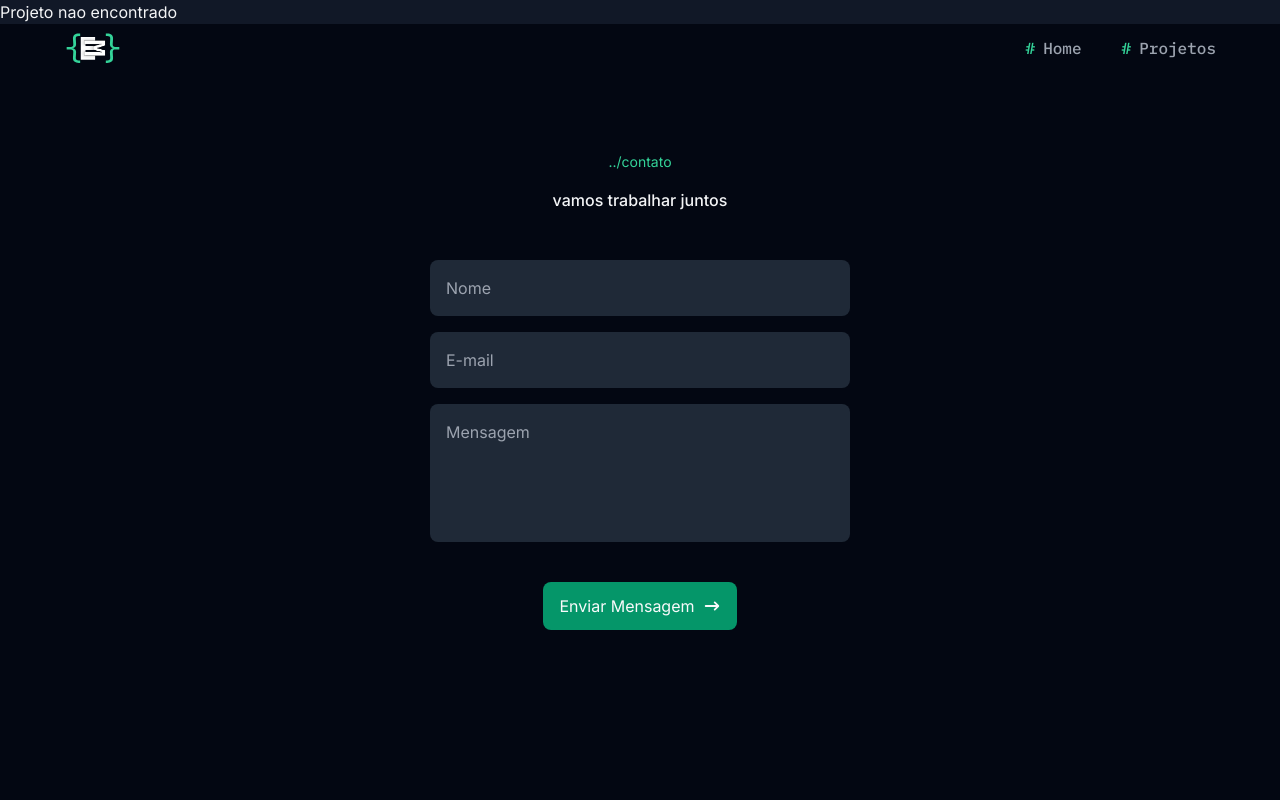
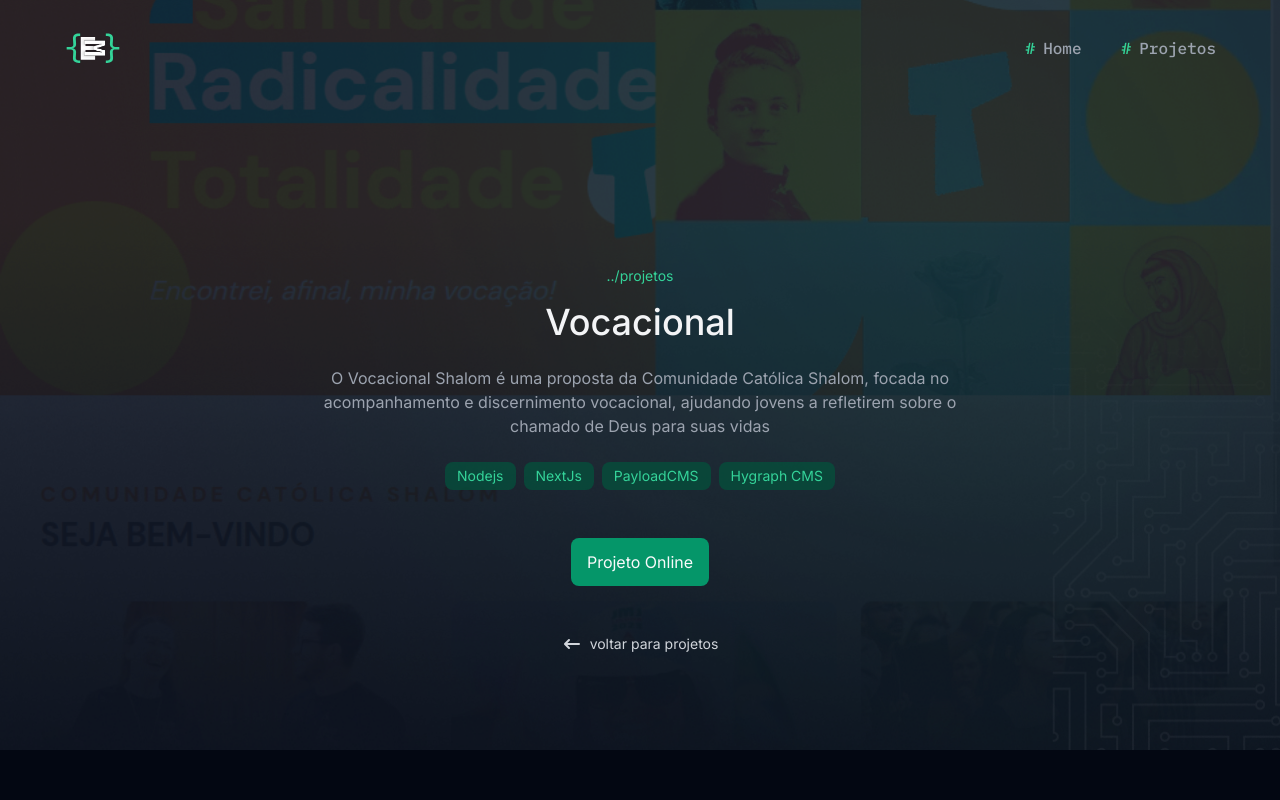
Before and after one commit to emanuellimamaia/portifolio, a Next.js app: page /projects/Vocacional in a window 1280 px wide. Shown: the top 800 px of the page. Built offline with nearby package versions, Linux system fonts and the light colour scheme.

Commit message:
feat: new project vocation

```diff
--- a/app/componets/pages/projects/project/project-details/index.tsx
+++ b/app/componets/pages/projects/project/project-details/index.tsx
@@ -41,7 +41,11 @@ export const ProjectDetails = ({ project }: ProjectDetailsProps) => {
         ))}
       </div>
       <div className="my-6 sm:my-12 flex items-center gap-2 sm:gap-4 flex-col sm:flex-row ">
-        <a href={project.gitHubUrl} target="_blank">
+        <a
+          href={project.gitHubUrl}
+          className={`${!project.gitHubUrl && "hidden"}`}
+          target="_blank"
+        >
           <Button className="max-w-[180px]">
             <TbBrandGithub size={20} />
             Repositorio
--- a/app/projects/projects.ts
+++ b/app/projects/projects.ts
@@ -2,6 +2,7 @@ import { Project } from "../types/project";
 import LoginMobileFulog from '@/public/LoginMobileFulog.png'
 import VehicleFulog from '@/public/VehicleFulog.png'
 import Fulog from '@/public/images/fulog.png'
+import Vocation from '@/public/images/vocation.png'
 export const projectsData: Project[] = [
   {
     slug: "fulog",
@@ -55,4 +56,54 @@ export const projectsData: Project[] = [
     gitHubUrl: "https://github.com/emanuellimamaia/fulog-front",
     liveProjectUrl: "https://fulog-front.vercel.app/" /* link do projeto */
   },
+  {
+    slug: "Vocacional",
+    thumbnail: {
+      url: Vocation.src,
+    },
+    title: "Vocacional",
+    shortDescription: "Site feito para os vocacionados do Vocacional Shalom 2025",
+    technologies: [
+      {
+        icon: '',
+        name: "Nodejs",
+        startDate: "",
+      },
+
+      {
+        icon: '',
+        name: "NextJs",
+        startDate: "",
+      },
+      {
+        icon: '',
+        name: "PayloadCMS",
+        startDate: "",
+      },
+      {
+        icon: '',
+        name: "Hygraph CMS",
+        startDate: "",
+      },
+
+
+    ],
+    pageThumbnail: {
+      url: Vocation.src,
+    },
+    sections: [
+      {
+        title: "Pagina inicial",
+        image: {
+          url: Vocation.src,
+        },
+      },
+    ],
+    description: {
+      raw: "O Vocacional Shalom é uma proposta da Comunidade Católica Shalom, focada no acompanhamento e discernimento vocacional, ajudando jovens a refletirem sobre o chamado de Deus para suas vidas",
+      text: "",
+    },
+    gitHubUrl: "",
+    liveProjectUrl: "https://comshalom.org/vocacionalshalom/" /* link do projeto */
+  },
 ];
```
Also changed, not shown: public/images/vocation.png (added).
